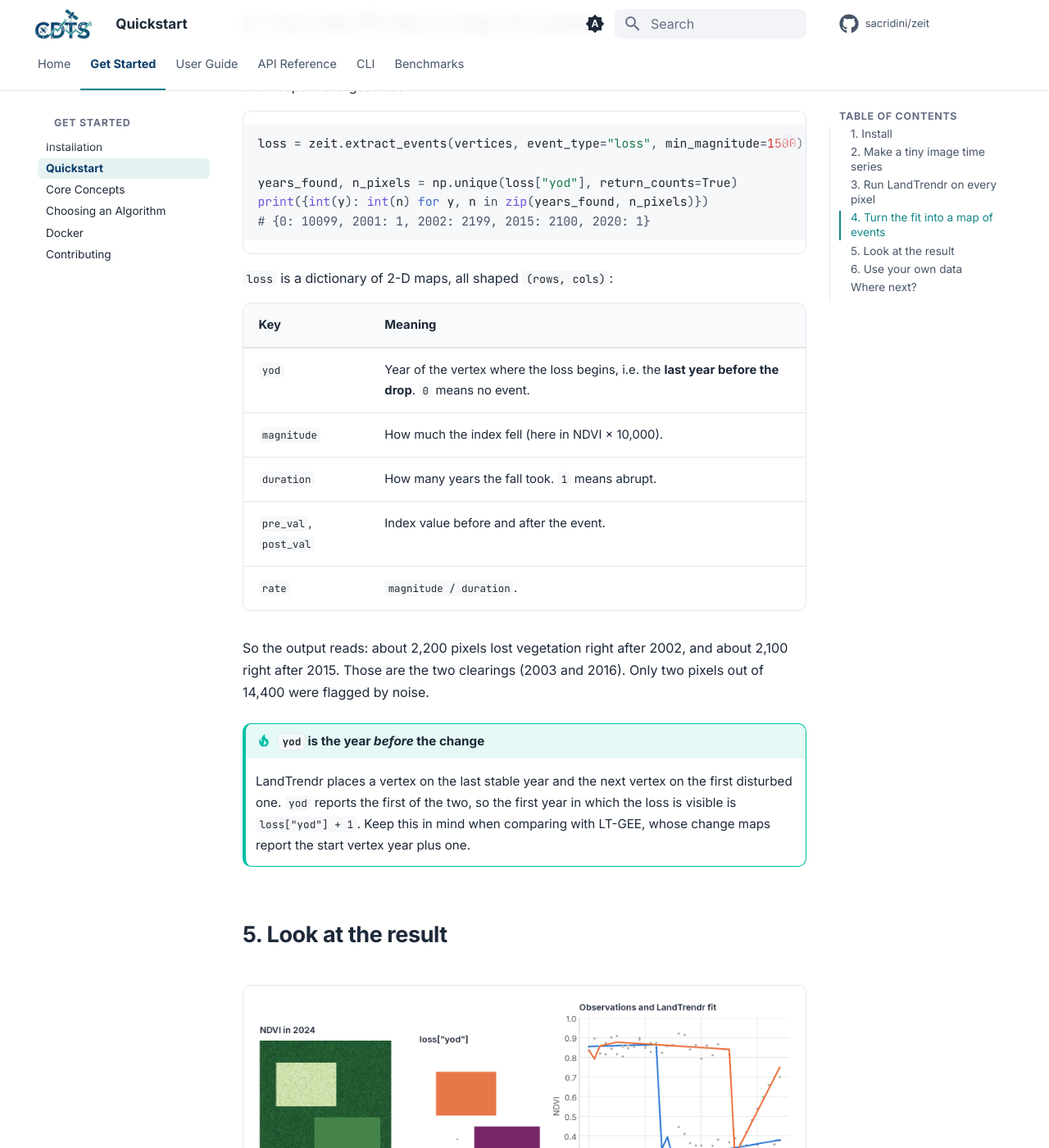
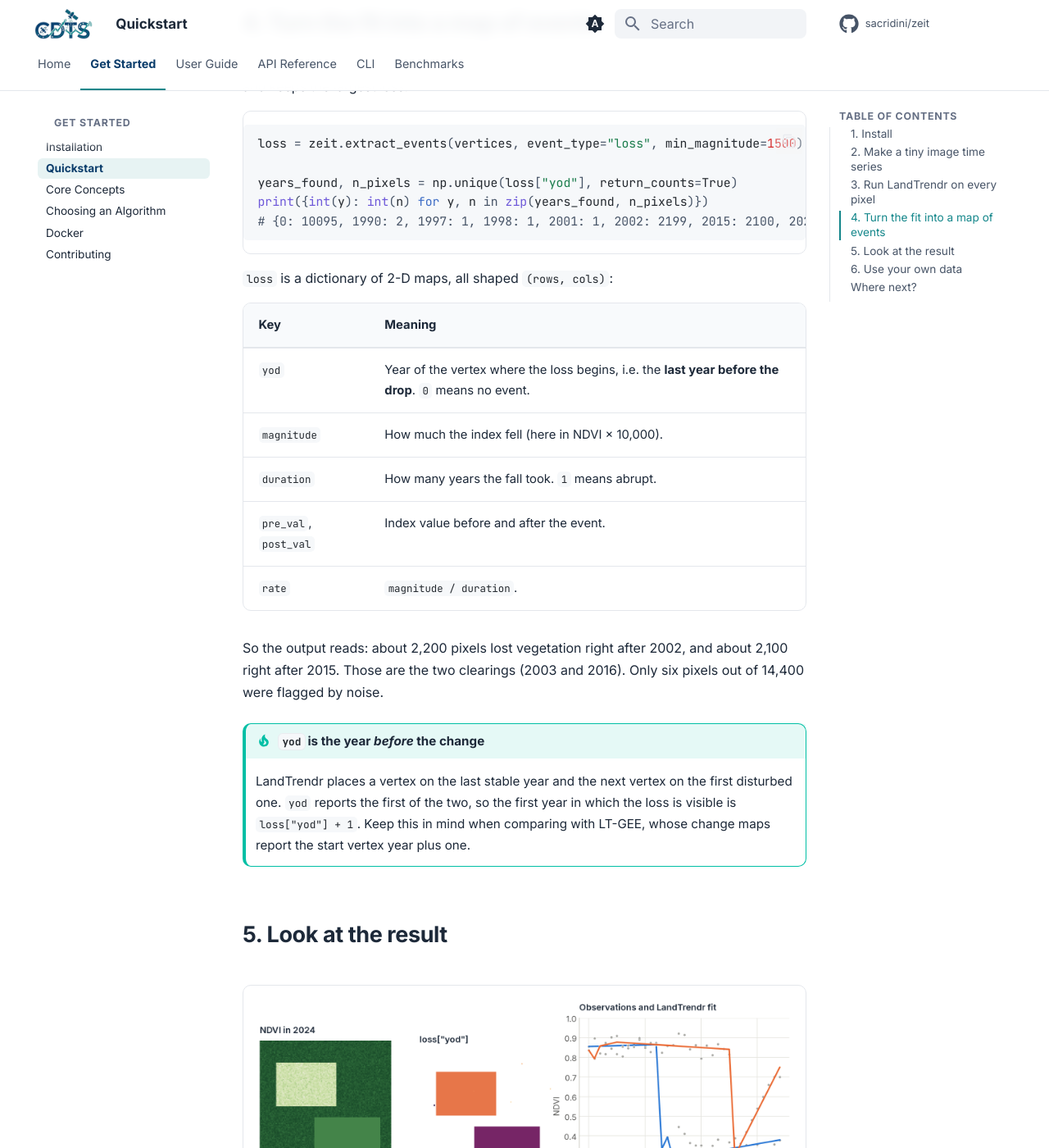
Before and after one commit to sacridini/cdts, an MkDocs documentation site: the page built from docs/getting-started/quickstart.md, in a window 1280 px wide and 1400 px high, scrolled down 2242 px. Shown: the whole window at 82% size. Built offline with MkDocs 1.6.1 and Material for MkDocs 9.7.7, drawn with Linux system fonts in a browser that asks for light colours; comment, search, counter and statistics services are not loaded.

Commit message:
docs(landtrendr): regenerate figures and clarify what the loss map shows
Regenerate the LandTrendr figures and the quickstart output with the
corrected best_model_proportion default. State in the home and tutorial
captions that the map shows one abrupt loss per pixel and that gray is
not always intact forest, add the first-year filter the figure script
already applies to the tutorial code, and update the modifier warning
to what the Rondonia data now shows.

````diff
--- a/docs/getting-started/quickstart.md
+++ b/docs/getting-started/quickstart.md
@@ -68,7 +68,7 @@
 
 years_found, n_pixels = np.unique(loss["yod"], return_counts=True)
 print({int(y): int(n) for y, n in zip(years_found, n_pixels)})
-# {0: 10099, 2001: 1, 2002: 2199, 2015: 2100, 2020: 1}
+# {0: 10095, 1990: 2, 1997: 1, 1998: 1, 2001: 1, 2002: 2199, 2015: 2100, 2022: 1}
 ```
 
 `loss` is a dictionary of 2-D maps, all shaped `(rows, cols)`:
@@ -81,7 +81,7 @@
 | `pre_val`, `post_val` | Index value before and after the event. |
 | `rate` | `magnitude / duration`. |
 
-So the output reads: about 2,200 pixels lost vegetation right after 2002, and about 2,100 right after 2015. Those are the two clearings (2003 and 2016). Only two pixels out of 14,400 were flagged by noise.
+So the output reads: about 2,200 pixels lost vegetation right after 2002, and about 2,100 right after 2015. Those are the two clearings (2003 and 2016). Only six pixels out of 14,400 were flagged by noise.
 
 !!! tip "`yod` is the year *before* the change"
     LandTrendr places a vertex on the last stable year and the next vertex on the first disturbed one. `yod` reports the first of the two, so the first year in which the loss is visible is `loss["yod"] + 1`. Keep this in mind when comparing with LT-GEE, whose change maps report the start vertex year plus one.
````
Also changed, not shown: docs/index.md (+1 -1 lines), docs/tutorials/landtrendr.md (+7 -5 lines), docs/assets/figures/hero_loss_year.webp, docs/assets/figures/landtrendr_maps.webp, docs/assets/figures/landtrendr_pixels.png, docs/assets/figures/quickstart_result.png, docs/assets/figures/thumbs/landtrendr.webp, docs/assets/figures/thumbs/landtrendr_pixels.webp.
